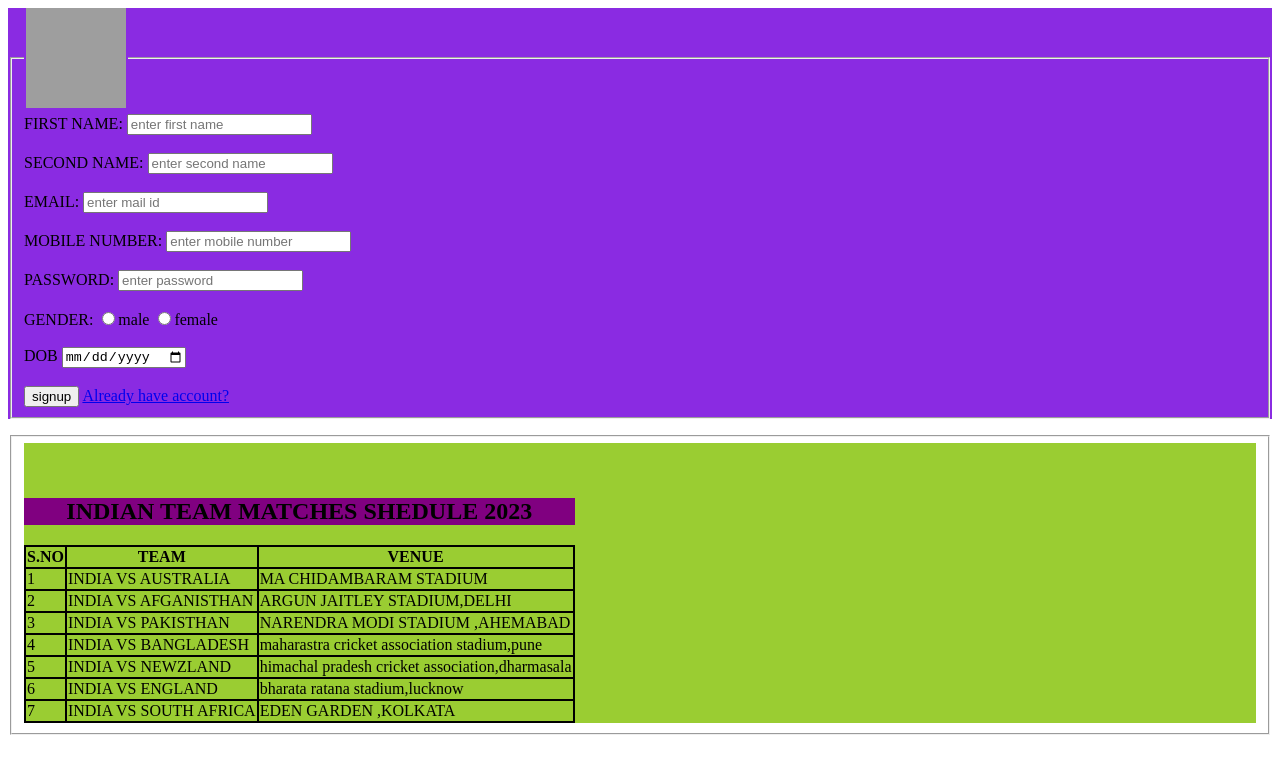
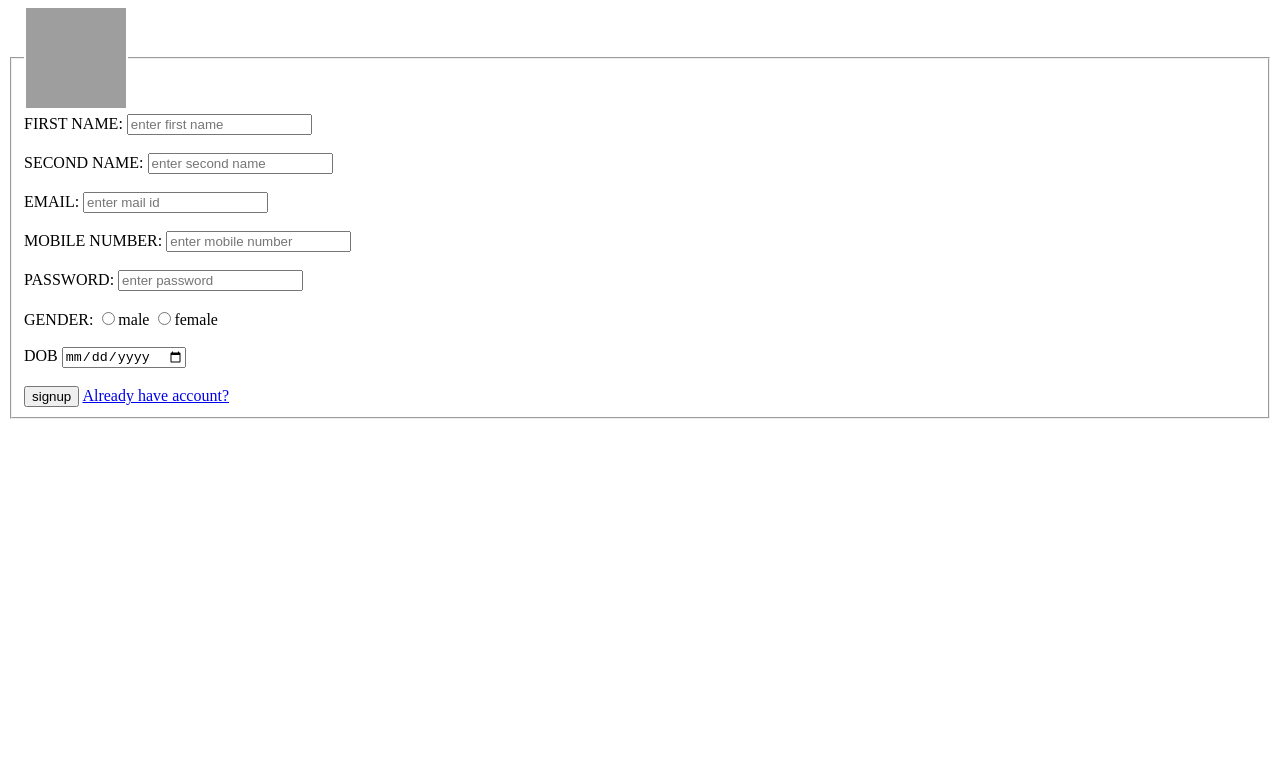
Before and after one commit to rakeshv12345/rakesh, a plain HTML site: page index.html in a window 1280 px wide. Drawn offline with Linux system fonts and the light colour scheme; grey boxes are pictures that could not be loaded.

Commit message:
assignment

```diff
--- a/index.html.html
+++ b/index.html
@@ -4,14 +4,8 @@
         <meta charset="UTF-8"
         <meta name="viewpoint" content="width=device-width, intial-scale=1.0">
 <title>SIGNUP</title>
-<style>
-    table,th,tr,td{
-    border:2px solid black;
-    border-collapse:collapse;}
-</style>
     </head>
     <body>
-        <section style="background-color: blueviolet;">
         <form action="./Zoom/login.html">
             <fieldset>
                 <legend><img src="https://th.bing.com/th/id/OIP.l7K_-6zrkMJeicV8N-Di8AHaHa?w=178&h=180&c=7&r=0&o=5&pid=1.7" height="100" width="100"></legend>
@@ -48,54 +42,5 @@
             <a href="./Zoom/login.html">Already have account?</a>
         </fieldset>
         </form>
-    </section>
-    <fieldset> <section style="background-color: yellowgreen;">
-    <table>
-        <caption><h1 style="background-color: purple" >INDIAN TEAM MATCHES SHEDULE 2023</h1></caption>
-        <br>
-        <br>
-        <tr>
-            <th>S.NO</th>
-            <th>TEAM</th>
-            <th>VENUE</th>
-        </tr>
-        <tr>
-            <td>1</td>
-            <td>INDIA VS AUSTRALIA</td>
-            <td>MA CHIDAMBARAM STADIUM</td>
-        </tr>
-        <tr>
-            <td>2</td>
-            <td>INDIA VS AFGANISTHAN</td>
-            <td>ARGUN JAITLEY STADIUM,DELHI</td>
-        </tr>
-        <tr>
-            <td>3</td>
-            <td>INDIA VS PAKISTHAN</td>
-            <td>NARENDRA MODI STADIUM ,AHEMABAD</td>
-        </tr>
-        <tr>
-            <td>4</td>
-            <td>INDIA VS BANGLADESH</td>
-            <td>maharastra cricket association stadium,pune</td>
-        </tr>
-        <tr>
-            <td>5</td>
-            <td>INDIA VS NEWZLAND</td>
-            <td>himachal pradesh cricket association,dharmasala</td>
-        </tr>
-        <tr>
-            <td>6</td>
-            <td>INDIA VS ENGLAND</td>
-            <td>bharata ratana stadium,lucknow</td>
-        </tr>
-        <tr>
-        <td>7</td>
-        <td>INDIA VS SOUTH AFRICA</td>
-        <td>EDEN GARDEN ,KOLKATA</td>
-        </tr>
-    </table>
-</fieldset>
-</section>
     </body>
 </html>
```
